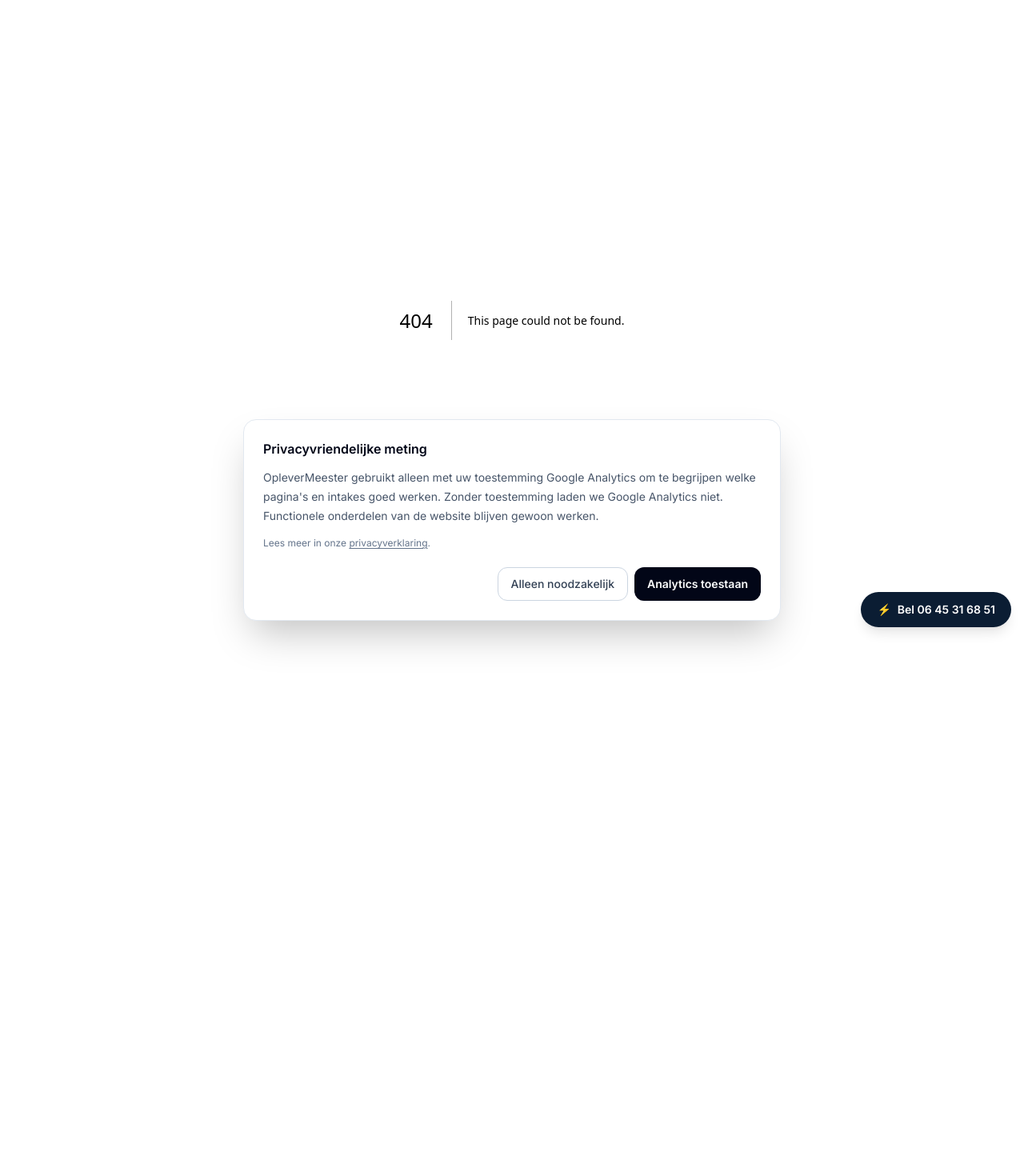
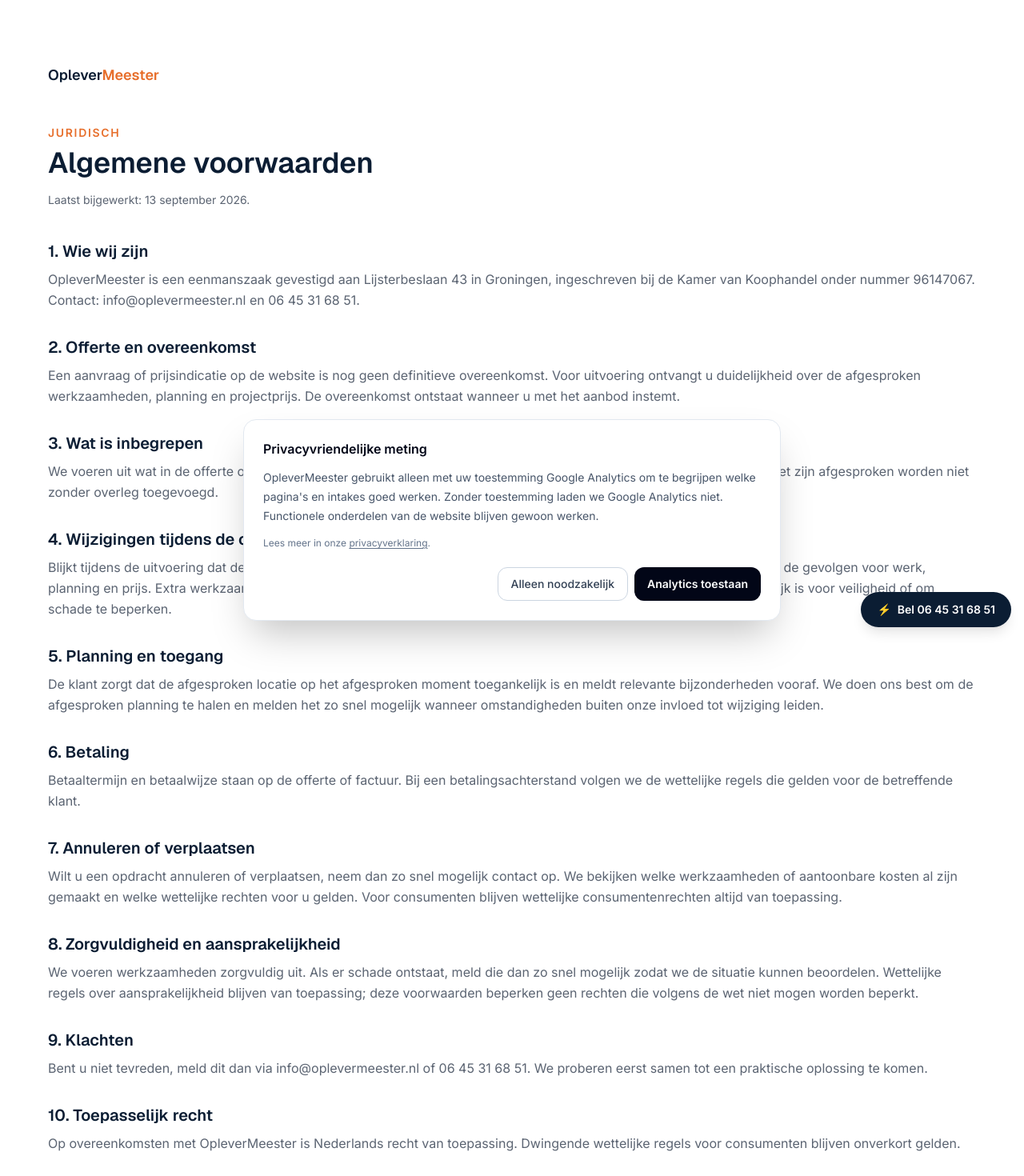
Before and after one commit to sandvlietbv/OpleverMeester, a Next.js app: page /algemene-voorwaarden in a window 1280 px wide. Before the commit this address had no page. Shown: the top 1470 px of the page at 80% size. Before the commit the page ends 800 px from the top, so only its background shows below. Built offline with nearby package versions, Linux system fonts and the light colour scheme.

Commit message:
Add general terms page

```diff
--- /dev/null
+++ b/app/algemene-voorwaarden/page.tsx
@@ -0,0 +1,20 @@
+import type { Metadata } from "next";
+import Link from "next/link";
+import Footer from "@/components/Footer";
+
+export const metadata:Metadata={title:"Algemene voorwaarden",description:"Algemene voorwaarden van OpleverMeester.",alternates:{canonical:"/algemene-voorwaarden"}};
+
+const sections=[
+["1. Wie wij zijn","OpleverMeester is een eenmanszaak gevestigd aan Lijsterbeslaan 43 in Groningen, ingeschreven bij de Kamer van Koophandel onder nummer 96147067. Contact: info@oplevermeester.nl en 06 45 31 68 51."],
+["2. Offerte en overeenkomst","Een aanvraag of prijsindicatie op de website is nog geen definitieve overeenkomst. Voor uitvoering ontvangt u duidelijkheid over de afgesproken werkzaamheden, planning en projectprijs. De overeenkomst ontstaat wanneer u met het aanbod instemt."],
+["3. Wat is inbegrepen","We voeren uit wat in de offerte of opdrachtbevestiging staat. Werkzaamheden, afvoer, materialen of andere posten die niet zijn afgesproken worden niet zonder overleg toegevoegd."],
+["4. Wijzigingen tijdens de opdracht","Blijkt tijdens de uitvoering dat de situatie wezenlijk anders is dan vooraf kon worden vastgesteld, dan bespreken we eerst de gevolgen voor werk, planning en prijs. Extra werkzaamheden worden pas uitgevoerd na akkoord, behalve wanneer direct handelen noodzakelijk is voor veiligheid of om schade te beperken."],
+["5. Planning en toegang","De klant zorgt dat de afgesproken locatie op het afgesproken moment toegankelijk is en meldt relevante bijzonderheden vooraf. We doen ons best om de afgesproken planning te halen en melden het zo snel mogelijk wanneer omstandigheden buiten onze invloed tot wijziging leiden."],
+["6. Betaling","Betaaltermijn en betaalwijze staan op de offerte of factuur. Bij een betalingsachterstand volgen we de wettelijke regels die gelden voor de betreffende klant."],
+["7. Annuleren of verplaatsen","Wilt u een opdracht annuleren of verplaatsen, neem dan zo snel mogelijk contact op. We bekijken welke werkzaamheden of aantoonbare kosten al zijn gemaakt en welke wettelijke rechten voor u gelden. Voor consumenten blijven wettelijke consumentenrechten altijd van toepassing."],
+["8. Zorgvuldigheid en aansprakelijkheid","We voeren werkzaamheden zorgvuldig uit. Als er schade ontstaat, meld die dan zo snel mogelijk zodat we de situatie kunnen beoordelen. Wettelijke regels over aansprakelijkheid blijven van toepassing; deze voorwaarden beperken geen rechten die volgens de wet niet mogen worden beperkt."],
+["9. Klachten","Bent u niet tevreden, meld dit dan via info@oplevermeester.nl of 06 45 31 68 51. We proberen eerst samen tot een praktische oplossing te komen."],
+["10. Toepasselijk recht","Op overeenkomsten met OpleverMeester is Nederlands recht van toepassing. Dwingende wettelijke regels voor consumenten blijven onverkort gelden."],
+];
+
+export default function Page(){return <><main className="bg-white"><div className="container-om max-w-4xl py-14 md:py-20"><Link href="/" className="font-display text-lg font-semibold text-navy">Oplever<span className="text-orange">Meester</span></Link><p className="mt-12 text-sm font-semibold uppercase tracking-[.12em] text-orange">Juridisch</p><h1 className="mt-2 font-display text-4xl font-semibold text-navy">Algemene voorwaarden</h1><p className="mt-4 text-sm text-muted">Laatst bijgewerkt: 13 september 2026.</p><div className="mt-10 space-y-8">{sections.map(([t,b])=><section key={t}><h2 className="font-display text-xl font-semibold text-navy">{t}</h2><p className="mt-2 leading-relaxed text-muted">{b}</p></section>)}</div></div></main><Footer/></>}
```
